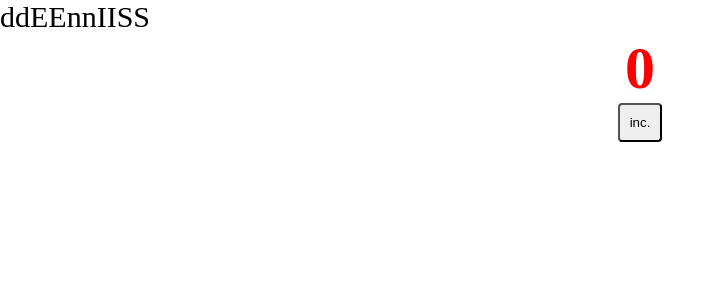
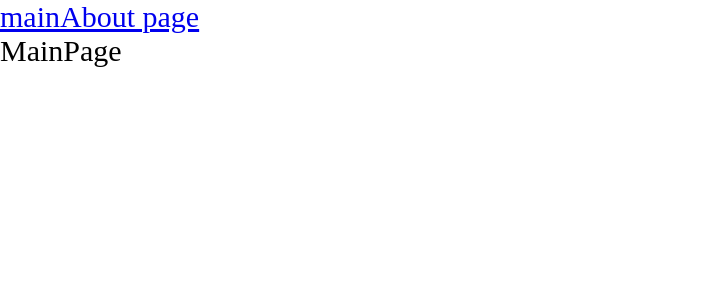
Before and after one commit to skillforce/advanced_pet_proj, a React app: page / in a window 1280 px wide. Shown: the top 300 px of the page, without its empty margins (0-725 px from the left). Built offline with nearby package versions, Linux system fonts and the light colour scheme.

Commit message:
with react lazy (code splitting) and react-router-dom v.6

```diff
--- a/package.json
+++ b/package.json
@@ -28,10 +28,12 @@
     "typescript": "4.5.5",
     "webpack": "5.69.1",
     "webpack-cli": "4.10.0",
-    "webpack-dev-server": "4.7.4"
+    "webpack-dev-server": "4.7.4",
+    "@types/react-router-dom": "5.3.3"
   },
   "dependencies": {
     "react": "17.0.2",
-    "react-dom": "17.0.2"
+    "react-dom": "17.0.2",
+    "react-router-dom": "6.2.1"
   }
 }
--- /dev/null
+++ b/src/AboutPage/AboutPage.async.tsx
@@ -0,0 +1,9 @@
+import {lazy} from 'react';
+
+// ТАК В РЕАЛЬНОСТИ ДЕЛАТЬ НЕ СТОИТ ЭТО ДЛЯ ТЕСТА(ПРОМИСИФИКАЦИЯ)
+export const AboutPageAsync = lazy(() => new Promise((resolve, reject) => {
+    setTimeout(()=>{
+        // @ts-ignore
+        resolve(import('./AboutPage'))
+    },1000)
+}) )
--- /dev/null
+++ b/src/AboutPage/AboutPage.tsx
@@ -0,0 +1,11 @@
+import React from 'react';
+
+const AboutPage = () => {
+    return (
+        <div>
+            AboutPage
+        </div>
+    );
+};
+
+export default AboutPage;
--- a/src/App.tsx
+++ b/src/App.tsx
@@ -1,12 +1,24 @@
-import React from 'react';
-import {Counter} from './Component/Counter';
+import React, {Suspense} from 'react';
+import {Link, Route, Routes} from 'react-router-dom';
 import './index.scss'
+import {MainPageAsync} from './MainPage/MainPage.async';
+import {AboutPageAsync} from './AboutPage/AboutPage.async';
 
 const App = () => {
     return (
         <div className={'app'}>
-            ddEEnnIISS
-          <Counter/>
+            <Link to={'/'}>
+                main
+            </Link>
+            <Link to={'/about'}>
+                About page
+            </Link>
+            <Suspense fallback={<div>...Loading</div>}>
+                <Routes>
+                    <Route path={'/'} element={<MainPageAsync/>}/>
+                    <Route path={'/about'} element={<AboutPageAsync/>}/>
+                </Routes>
+            </Suspense>
         </div>
     );
 };
--- a/src/Component/Counter.module.scss
+++ /dev/null
@@ -1,14 +0,0 @@
-.counterContainer{
-  display: flex;
-  align-items: center;
-  justify-content: center;
-  flex-direction: column;
-}
-.counterValueTitle{
-  color: red;
-}
-
-.counterIncreaseBtn{
-  padding: 10px;
-  border-radius: 4px;
-}
--- a/src/Component/Counter.tsx
+++ /dev/null
@@ -1,17 +0,0 @@
-import {useState} from 'react';
-import s from './Counter.module.scss'
-
-
-export const Counter = () => {
-    const [counterValue, setCounterValue] = useState(0)
-    const onIncreaseCounter = () =>{
-        setCounterValue(prev=>prev+1)
-    }
-
-    return (
-        <div className={s.counterContainer}>
-            <h1 className={s.counterValueTitle}>{counterValue}</h1>
-            <button className={s.counterIncreaseBtn} onClick={onIncreaseCounter}>inc.</button>
-        </div>
-    );
-};
--- /dev/null
+++ b/src/MainPage/MainPage.async.tsx
@@ -0,0 +1,9 @@
+import {lazy} from 'react';
+
+// ТАК В РЕАЛЬНОСТИ ДЕЛАТЬ НЕ СТОИТ ЭТО ДЛЯ ТЕСТА(ПРОМИСИФИКАЦИЯ)
+export const MainPageAsync = lazy(() => new Promise((resolve, reject) => {
+    setTimeout(()=>{
+        // @ts-ignore
+        resolve(import('./MainPage'))
+    },1000)
+}) )
--- /dev/null
+++ b/src/MainPage/MainPage.tsx
@@ -0,0 +1,11 @@
+import React from 'react';
+
+const MainPage = () => {
+    return (
+        <div>
+            MainPage
+        </div>
+    );
+};
+
+export default MainPage;
--- a/src/index.tsx
+++ b/src/index.tsx
@@ -1,9 +1,12 @@
 import {render} from 'react-dom';
 import React from 'react';
 import App from './App';
+import {BrowserRouter} from 'react-router-dom';
 
 
 render(
-   <App/>,
+    <BrowserRouter>
+        <App/>
+    </BrowserRouter>,
     document.getElementById('root')
 )
```
Also changed, not shown: 2 other files (tests, documents, lock files or other folders).
